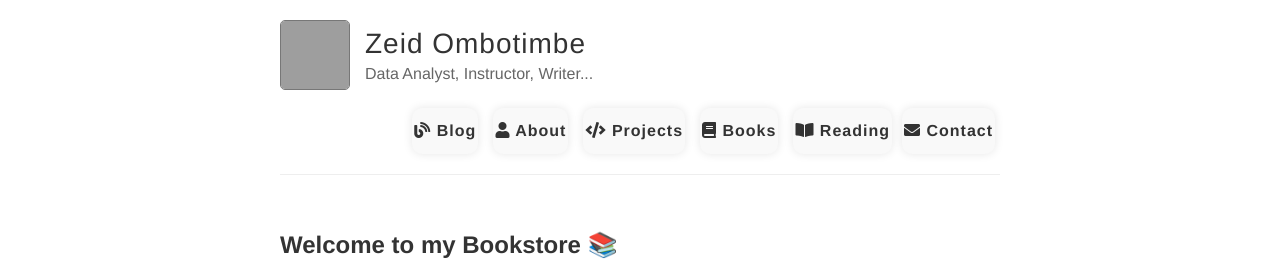
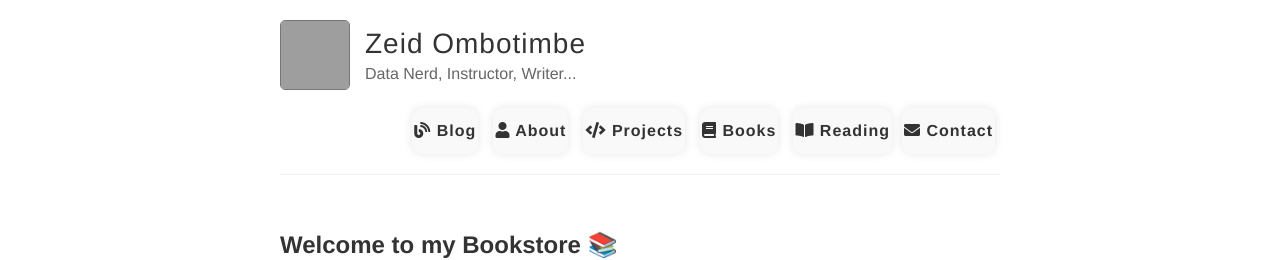
Before and after one commit to obtbe/zeidombo.github.io, a Jekyll site: the page built from books.md, in a window 1280 px wide. Shown: the top 260 px of the page. Built offline with Jekyll 4.4.1, drawn with Linux system fonts in a browser that asks for light colours; our own code applies the rules of GitHub Pages for plain Markdown files; grey boxes are pictures that could not be loaded.

Commit message:
Title fixed

```diff
--- a/_config.yml
+++ b/_config.yml
@@ -6,7 +6,7 @@
 name: Zeid Ombotimbe
 
 # Short bio or description (displayed in the header)
-description: Data Analyst, Instructor, Writer...
+description: Data Nerd, Instructor, Writer...
 
 # URL of your avatar or profile pic (you could use your GitHub profile pic)
 avatar: https://avatars.githubusercontent.com/u/56739216?v=4
```
